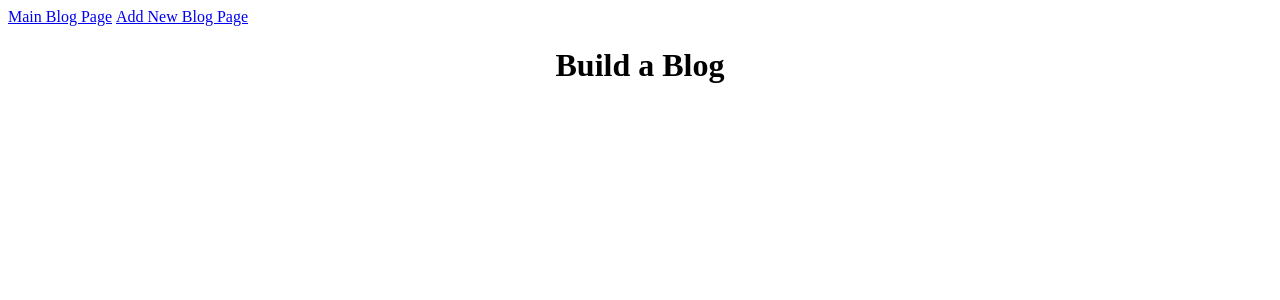
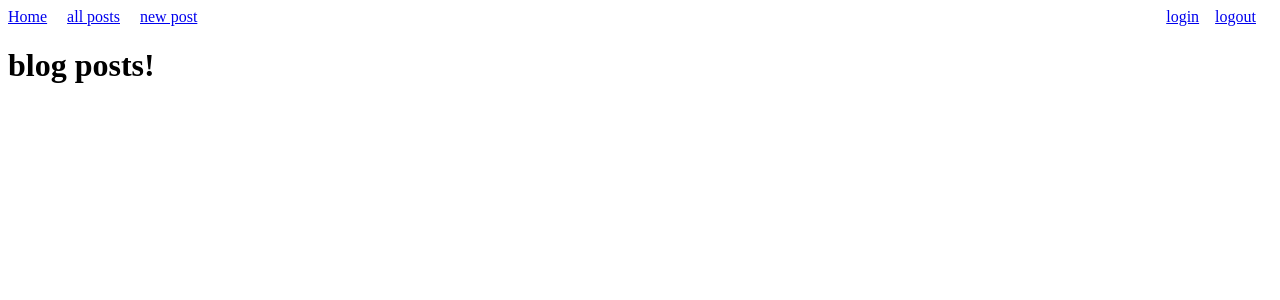
Before and after one commit to JuneKinger/blogz, a Flask app: page /blog in a window 1280 px wide. Shown: the top 300 px of the page. Run offline with Flask 2, Linux system fonts and the light colour scheme; data that the repository does not hold is empty.

Commit message:
Nearly there!

```diff
--- a/main.py
+++ b/main.py
@@ -1,37 +1,177 @@
-from flask import Flask, request, redirect, render_template
+from flask import Flask, request, redirect, render_template, session, flash
 from flask_sqlalchemy import SQLAlchemy
 
 app = Flask(__name__)
 app.config['DEBUG'] = True
-app.config['SQLALCHEMY_DATABASE_URI'] = 'mysql+pymysql://build-a-blog:june@localhost:8889/build-a-blog'
+app.config['SQLALCHEMY_DATABASE_URI'] = 'mysql+pymysql://blogz:june@localhost:8889/blogz'
 app.config['SQLALCHEMY_ECHO'] = True
 db = SQLAlchemy(app)
 
+app.secret_key = '#fdfaf!afagpo@dmnfah%'
 class Blog(db.Model):
 
     id = db.Column(db.Integer, primary_key = True)
     title = db.Column(db.String(240))
     body = db.Column(db.Text)
+    owner_id = db.Column(db.Integer, db.ForeignKey('user.id'))
 
-    def __init__(self, title, body):
+    ''' Each Blog object has an owner associated with it
+    (passed to it in the constructor), so you can access the
+     properties of that owner (such as username, or id) with
+     dot notation (above and below) '''
+    def __init__(self, title, body, owner):
         self.title = title
         self.body = body
+        self.owner = owner
 
 
-@app.route('/blog')
-def posts():
 
-    # get the id from the browser <a href='/blog?id={{ blog.id }}'>{{ blog.title }}</a> from blog.html
+class User(db.Model):
+    id = db.Column(db.Integer, primary_key = True)
+    username = db.Column(db.String(120))
+    password = db.Column(db.String(120))
+
+    blogs = db.relationship('Blog', backref='owner')
+
+    def __init__(self, username, password):
+        self.username = username
+        self.password = password
+
+
+@app.before_request
+def require_login():
+
+    allowed_routes = ['login', 'list_blogs', 'index', 'signup']
+
+    if request.endpoint not in allowed_routes and 'username' not in session:
+        return redirect('/login')
+
+
+@app.route('/')
+def index():
+
+    users = User.query.all()
+    return render_template("index.html", users=users)
+
+
+@app.route('/blog', methods=['GET'])
+def list_blogs():
+
+    ''' check if browser query parameter is 'user' or 'id'
+    that is <a href='/blog?id={{ blog.id }}'>{{ blog.title }}</a> from blog.html
+    or <a href='/blog?user={{ user.id }}'>{{ user.username }}</a> from blog.html
+    if parameter is 'user' '''
+    if 'user' in request.args:
+        username = (request.args.get('user'))
+        owner = User.query.filter_by(username=username).first()
+        blogs = Blog.query.filter_by(owner_id=owner.id).all()
+        return render_template('blog.html', blogs=blogs)
+
     blog_id = (request.args.get('id'))
+    # get the variable id from the browser
+    if 'id' in request.args:
+        # render the form after a blog title is clicked
+        blogs = Blog.query.get(blog_id)
+        return render_template('singleUser.html', blogs=blogs)
+    else:
+        # render the form the first time
+        if blog_id is None:
+            blogs = Blog.query.all()
+            return render_template('blog.html', title="Blogz", blogs=blogs)
 
-    # render the form the first time
-    if blog_id is None:
-        blogs = Blog.query.all()
-        return render_template('blog.html', title="Build-a-blog", blogs=blogs)
+    #user = User(request.args.get('user'))
+    #owner = Blog.query.filter_by(username=username).first()
+    #blogs = Blog.query.filter_by(owner=owner).all()
+    #return render_template('blog.html', blogs=blogs, user=user)
 
-    # render the form after a blog title is clicked
-    blogs = Blog.query.get(blog_id)
-    return render_template('display.html', blogs=blogs)
+
+@app.route('/login', methods=['POST', 'GET'])
+def login():
+
+    if request.method=='POST':
+
+        username = request.form['user_name']
+        password = request.form['password']
+
+        user = User.query.filter_by(username=username).first()
+        # if user exists, compare password
+        if user:
+            if user.password == password:
+                # makes a key:value pair in session
+                session['username'] =  username
+
+                flash("Logged in")
+                return redirect('/newpost')
+            else:
+                passwd_err = "Incorrect password"
+                return render_template('login.html', passwd_err=passwd_err)
+        else:
+                user_name_err = "Username does not exist"
+                return render_template('login.html', user_name_err=user_name_err)
+
+    return render_template('login.html')
+
+
+@app.route('/signup', methods=['POST', 'GET'])
+def signup():
+
+    user_name_err = ''
+    passwd_err = ''
+    verify_passwd_err = ''
+
+    if request.method=='POST':
+
+        user_name = request.form['user_name']
+        passwd = request.form['passwd']
+        verify_passwd = request.form['verify_passwd']
+
+        #validate user's data, password=verify_password, etc
+        if user_name == '':
+            user_name_err = 'Username cannot be empty'
+
+        elif ' ' in user_name:
+            flash('Username cannot have spaces')
+
+        elif len(user_name) < 3:
+            user_name_err = 'Username needs to be at least 3 characters long'
+
+        if passwd == '':
+            passwd_err = 'Password cannot be empty'
+
+        elif ' ' in passwd:
+            passwd_err = 'Password cannot have spaces'
+
+        elif len(passwd) < 3:
+            passwd_err = 'Password needs to be at least 3 characters long'
+
+        if verify_passwd != passwd:
+            verify_passwd_err = "Passwords do not match"
+
+        # if errors found
+        if user_name_err or passwd_err or verify_passwd_err:
+
+            return render_template("signup.html", name=user_name,
+                 user_name_err=user_name_err, passwd_err=passwd_err,
+                 verify_passwd_err=verify_passwd_err)
+        else:
+            # check if user exists
+            existing_user = User.query.filter_by(username=user_name).first()
+            # if new user, add to db
+            if not existing_user:
+                new_user = User(user_name, passwd)
+                db.session.add(new_user)
+                db.session.commit()
+                session['new_user'] =  new_user.username
+                return redirect('/newpost')
+            else:
+
+                return render_template("signup.html", name=user_name,
+                     user_name_err=user_name_err, passwd_err=passwd_err,
+                     verify_passwd_err=verify_passwd_err)
+
+    return render_template('signup.html', user_name_err=user_name_err,
+passwd_err=passwd_err, verify_passwd_err=verify_passwd_err)
+
 
 @app.route('/newpost', methods=['POST', 'GET'])
 def newpost():
@@ -40,32 +180,42 @@ def newpost():
     if request.method == 'POST':
 
         # initialize error variables
-        title_err = ''
+        username_err = ''
         body_err = ''
-        blog_title = ''
         blog_body = ''
+        blog_owner = ''
+
+        owner = User.query.filter_by(username=session['username']).first()
+
         # request.form takes name= from the html file as an argument
-        blog_title = request.form['blog_title']
+        blog_title = request.form["blog_title"]
         blog_body = request.form['blog_body']
 
-        # check if blog title or blog body is left empty
-        if not blog_title or blog_title.strip() == '':
-            title_err = 'Please fill in the title'
+        # check if blog username or blog password is left empty
+        if not blog_title or  blog_title.strip() == '':
+            username_err = 'Please fill in the username'
 
         if not blog_body or blog_body.strip() == '':
             body_err = 'Please fill in the body'
 
-        if not title_err and not body_err:
+        if not username_err and not body_err:
             # create a new object blogs from inputs submitted and add to database
-            blogs = Blog(blog_title, blog_body)
+            blogs = Blog(blog_title, blog_body, owner)
             db.session.add(blogs)
             db.session.commit()
             return redirect('/blog?id={}'.format(blogs.id))
         else:
-            return render_template("newpost.html", blog_title=blog_title, blog_body=blog_body, title_err=title_err, body_err=body_err)
+            return render_template("newpost.html", blog_title=blog_title, blog_body=blog_body, username_err=username_err, body_err=body_err)
 
     # render on a GET request - the first time the form is rendered
     return render_template("newpost.html")
 
+
+@app.route('/logout')
+def logout():
+    del session['username']
+    return redirect('/blog')
+
+
 if __name__ == "__main__":
     app.run()
--- a/templates/base.html
+++ b/templates/base.html
@@ -1,20 +1,45 @@
-<!DOCTYPE html>
+<!doctype html>
 <html>
     <head>
         <title>{{title}}</title>
         <style>
-            h1 {
-                text-align: center;
+            .error {
+                color: red;
             }
-            .error {color:red; }
+
+            .align {
+                float: right;
+                padding-right: 16px
+            }
+
+            .pad1 {
+                padding-right: 16px
+            }
+
         </style>
     </head>
-    <body>
-        <nav>
-            <a href='/blog'>Main Blog Page</a>
-            <a style = "display: inline-block" href='/newpost'>Add New Blog Page</a>
-        </nav>
-        {% block content %}
-        {% endblock %}
-    </body>
+<body>
+        <a href='/' class = "pad1">Home</a>
+        <a href='/blog' class = "pad1">all posts</a>
+        <a href='/newpost'>new post</a>
+
+        <a href='/logout' class = 'align'>logout</a>
+        <a href='/login'  class = 'align'>login</a>
+
+    </nav>
+
+    {% with messages = get_flashed_messages(with_categories=True) %}
+    <ul>
+
+        {% for category, message in messages %}
+
+            <li class="{{category}}">{{message}}</li>
+        {% endfor %}
+    </ul>
+    {% endwith %}
+
+    {% block content %}
+    {% endblock %}
+
+</body>
 </html>
--- a/templates/blog.html
+++ b/templates/blog.html
@@ -2,11 +2,12 @@
 
 {% block content %}
 
-<h1>Build a Blog</h1>
+<h1>blog posts!</h1>
 {% for blog in blogs %}
-<h3>
-   <a href='/blog?id={{ blog.id }}'>{{ blog.title }}</a>
-</h3>
+   <h3>
+      <a href='/blog?id={{ blog.id }}'>{{ blog.title }}</a>
+   </h3>
+   <p>{{ blog.title }}</p>
    <p>{{ blog.body}}</p>
 {% endfor %}
 
--- a/templates/newpost.html
+++ b/templates/newpost.html
@@ -11,7 +11,7 @@
     <br>
         <input type="text" name="blog_title" value="{{ blog_title }}"/>
     <br>
-        <p class = "error">{{ title_err }}</p>
+        <p class = "error">{{ username_err }}</p>
     <label>
         <br>Your new blog:</br>
     </label>
```
Also changed, not shown: templates/index.html (added, +15 -0 lines), templates/login.html (added, +32 -0 lines), templates/signup.html (added, +43 -0 lines), templates/singleUser.html (renamed from templates/display.html).
